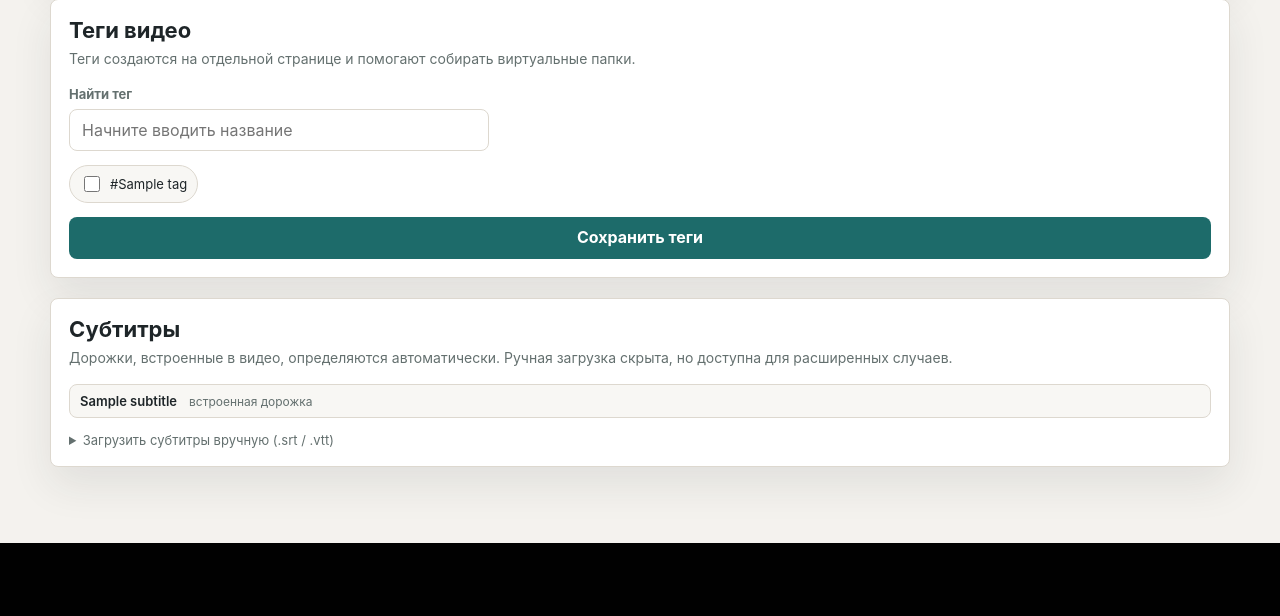
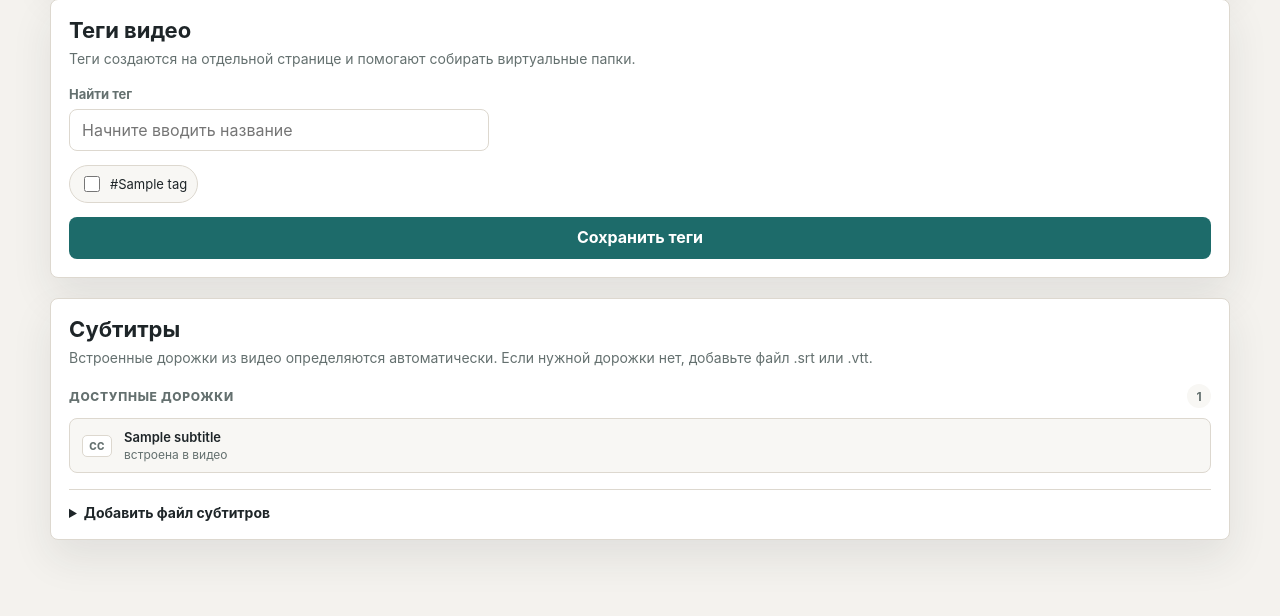
Before and after one commit to VoidEmptiness/Video-Library, a FastAPI app: template app/templates/video.html in a window 1280 px wide. Shown: the part 929-1545 px from the top of the page. Before the commit the page ends 1472 px from the top, so only its background shows below. Run offline with FastAPI, Linux system fonts and the light colour scheme; the template is opened without the code that fills it: most values are stand-ins (such as "Sample title", 1, 10 or a date in 2020); parts of the project's set-up code (start-up, migrations or seed data) failed here and were passed over.

Commit message:
Улучшил и адапатировал визуально блок "Субтитры".

```diff
--- a/app/static/app.css
+++ b/app/static/app.css
@@ -1379,6 +1379,37 @@ html[data-theme="dark"] .video-card:hover {
   margin: 0;
 }
 
+.subtitle-block-head {
+  display: flex;
+  align-items: center;
+  justify-content: space-between;
+  gap: 10px;
+  margin-bottom: 10px;
+}
+
+.subtitle-block-head h3 {
+  margin: 0;
+  color: var(--muted);
+  font-size: 12px;
+  font-weight: 800;
+  letter-spacing: 0.06em;
+  text-transform: uppercase;
+}
+
+.subtitle-count {
+  display: inline-flex;
+  align-items: center;
+  justify-content: center;
+  min-width: 24px;
+  height: 24px;
+  padding: 0 8px;
+  border-radius: 999px;
+  background: var(--surface-soft);
+  color: var(--muted);
+  font-size: 12px;
+  font-weight: 700;
+}
+
 .subtitle-list {
   display: grid;
   gap: 8px;
@@ -1392,15 +1423,40 @@ html[data-theme="dark"] .video-card:hover {
   align-items: center;
   flex-wrap: wrap;
   gap: 8px 12px;
-  padding: 8px 10px;
+  padding: 10px 12px;
   border: 1px solid var(--line);
   border-radius: 8px;
   background: var(--surface-soft);
   font-size: 13px;
 }
 
+.subtitle-kind {
+  display: inline-grid;
+  width: 30px;
+  height: 22px;
+  place-items: center;
+  flex: 0 0 auto;
+  border: 1px solid var(--line);
+  border-radius: 5px;
+  background: var(--surface);
+  color: var(--muted);
+  font-size: 10px;
+  font-weight: 800;
+  letter-spacing: 0.04em;
+}
+
+.subtitle-info {
+  display: grid;
+  gap: 2px;
+  min-width: 0;
+  flex: 1 1 220px;
+}
+
 .subtitle-name {
   font-weight: 600;
+  overflow: hidden;
+  text-overflow: ellipsis;
+  white-space: nowrap;
 }
 
 .subtitle-meta {
@@ -1422,27 +1478,81 @@ html[data-theme="dark"] .video-card:hover {
   margin: 0;
 }
 
+.subtitle-empty {
+  margin: 0 0 4px;
+}
+
 .subtitle-upload {
   margin-top: 12px;
 }
 
-.pill--muted {
-  opacity: 0.55;
+.subtitle-upload-fields {
+  display: grid;
+  grid-template-columns: minmax(0, 1fr) minmax(0, 1.1fr);
+  gap: 14px;
+  align-items: start;
+}
+
+.subtitle-upload .field > span em {
+  font-style: normal;
+  font-weight: 600;
+  opacity: 0.75;
+}
+
+.subtitle-file-picker {
+  flex-wrap: wrap;
+  min-height: 42px;
+  padding: 8px 10px;
+  border: 1px dashed var(--line);
+  border-radius: 8px;
+  background: var(--surface-soft);
+}
+
+.subtitle-file-picker .file-picker-name {
+  flex: 1 1 140px;
+  max-width: none;
+}
+
+.field-hint {
+  color: var(--muted);
+  font-size: 12px;
+}
+
+.subtitle-upload-actions {
+  display: flex;
+  justify-content: flex-start;
 }
 
 .subtitle-manual {
-  margin-top: 14px;
+  margin-top: 16px;
+  padding-top: 14px;
+  border-top: 1px solid var(--line);
 }
 
 .subtitle-manual summary {
   cursor: pointer;
-  color: var(--muted);
-  font-size: 13px;
+  color: var(--text);
+  font-size: 14px;
+  font-weight: 700;
+}
+
+.subtitle-manual summary:hover {
+  color: var(--accent);
 }
 
 .subtitle-manual[open] summary {
-  color: var(--text);
   margin-bottom: 10px;
+}
+
+@media (max-width: 720px) {
+  .subtitle-upload-fields {
+    grid-template-columns: 1fr;
+  }
+
+  .subtitle-actions {
+    margin-left: 0;
+    width: 100%;
+  }
 }
 
 .file-details {
--- a/app/static/app.js
+++ b/app/static/app.js
@@ -1751,6 +1751,36 @@ function wireFilePicker() {
   });
 }
 
+function wireSubtitleFilePicker() {
+  const form = document.querySelector("[data-subtitle-form]");
+  const input = document.querySelector("[data-subtitle-file-input]");
+  const btn = document.querySelector("[data-subtitle-file-btn]");
+  const label = document.querySelector("[data-subtitle-file-name]");
+  if (!form || !input || !btn || !label) return;
+
+  btn.addEventListener("click", () => input.click());
+  input.addEventListener("change", () => {
+    const files = input.files;
+    if (!files || files.length === 0) {
+      label.textContent = "Файлы не выбраны";
+      label.removeAttribute("title");
+    } else if (files.length === 1) {
+      label.textContent = files[0].name;
+      label.title = files[0].name;
+    } else {
+      label.textContent = `Выбрано файлов: ${files.length}`;
+      label.title = Array.from(files).map((file) => file.name).join("\n");
+    }
+  });
+
+  form.addEventListener("submit", (event) => {
+    if (!input.files || input.files.length === 0) {
+      event.preventDefault();
+      showToast("Выберите хотя бы один файл субтитров");
+    }
+  });
+}
+
 function wireCustomValidation() {
   document.addEventListener("submit", function (event) {
     const form = event.target;
@@ -1787,6 +1817,7 @@ document.addEventListener("DOMContentLoaded", () => {
   wireSubtitles();
   wireToast();
   wireFilePicker();
+  wireSubtitleFilePicker();
   wireDialogConfirms();
   wireCustomValidation();
 });
--- a/app/templates/video.html
+++ b/app/templates/video.html
@@ -128,22 +128,31 @@
     </form>
   </section>
 
-  <section class="panel">
+  <section class="panel subtitles-panel">
     <div class="panel-title">
       <h2>Субтитры</h2>
-      <p>Дорожки, встроенные в видео, определяются автоматически. Ручная загрузка скрыта, но доступна для расширенных случаев.</p>
+      <p>Встроенные дорожки из видео определяются автоматически. Если нужной дорожки нет, добавьте файл .srt или .vtt.</p>
+    </div>
+
+    <div class="subtitle-block-head">
+      <h3>Доступные дорожки</h3>
+      {% if subtitles %}<span class="subtitle-count">{{ subtitles|length }}</span>{% endif %}
     </div>
 
     {% if subtitles %}
     <ul class="subtitle-list" data-subtitle-list>
       {% for s in subtitles %}
       <li class="subtitle-item">
-        <span class="subtitle-name">{{ s.label }}</span>
+        <span class="subtitle-kind" aria-hidden="true">CC</span>
+        <span class="subtitle-info">
+          <span class="subtitle-name">{{ s.label }}</span>
+          <span class="subtitle-meta">
+            {% if s.kind == "uploaded" %}загруженный файл · {{ s.original_name }}{% else %}встроена в видео{% endif %}
+          </span>
+        </span>
         {% if s.is_default %}<span class="pill">по умолчанию</span>{% endif %}
-        {% if s.kind == "embedded" %}<span class="pill pill--muted">в видео</span>{% endif %}
-        <span class="subtitle-meta">{% if s.kind == "uploaded" %}{{ s.original_name }}{% else %}встроенная дорожка{% endif %}</span>
+        {% if s.kind == "uploaded" %}
         <span class="subtitle-actions">
-          {% if s.kind == "uploaded" %}
           {% if not s.is_default %}
           <form method="post" action="/videos/{{ video.id }}/subtitles/{{ s.id }}/default">
             <button class="button compact secondary" type="submit">По умолчанию</button>
@@ -152,27 +161,36 @@
           <form method="post" action="/videos/{{ video.id }}/subtitles/{{ s.id }}/delete" data-confirm="Удалить субтитры?">
             <button class="button compact danger" type="submit">Удалить</button>
           </form>
-          {% endif %}
         </span>
+        {% endif %}
       </li>
       {% endfor %}
     </ul>
     {% else %}
-    <p class="empty-inline">Субтитры не найдены</p>
+    <p class="empty-inline subtitle-empty">Пока нет доступных дорожек. Встроенные субтитры появятся здесь автоматически, или добавьте файл ниже.</p>
     {% endif %}
 
-    <details class="subtitle-manual">
-      <summary>Загрузить субтитры вручную (.srt / .vtt)</summary>
-      <form method="post" action="/videos/{{ video.id }}/subtitles" enctype="multipart/form-data" class="form-stack subtitle-upload">
-        <label class="field">
-          <span>Название (язык или метка)</span>
-          <input type="text" name="labels" placeholder="Например: Русский" />
-        </label>
-        <label class="field">
-          <span>Файлы (.srt / .vtt)</span>
-          <input type="file" name="files" accept=".srt,.vtt,text/vtt" multiple />
-        </label>
-        <button class="button" type="submit">Загрузить субтитры</button>
+    <details class="subtitle-manual"{% if not subtitles %} open{% endif %}>
+      <summary>Добавить файл субтитров</summary>
+      <form method="post" action="/videos/{{ video.id }}/subtitles" enctype="multipart/form-data" class="form-stack subtitle-upload" data-subtitle-form>
+        <div class="subtitle-upload-fields">
+          <label class="field">
+            <span>Название дорожки <em>необязательно</em></span>
+            <input type="text" name="labels" placeholder="Например: Русский" />
+          </label>
+          <div class="field">
+            <span>Файлы субтитров</span>
+            <div class="file-picker subtitle-file-picker">
+              <input type="file" name="files" accept=".srt,.vtt,text/vtt" multiple data-subtitle-file-input />
+              <button type="button" class="button secondary" data-subtitle-file-btn>Выбрать файлы</button>
+              <span class="file-picker-name" data-subtitle-file-name>Файлы не выбраны</span>
+            </div>
+            <span class="field-hint">Поддерживаются .srt и .vtt. Можно выбрать несколько файлов.</span>
+          </div>
+        </div>
+        <div class="subtitle-upload-actions">
+          <button class="button" type="submit">Загрузить субтитры</button>
+        </div>
       </form>
     </details>
   </section>
```
